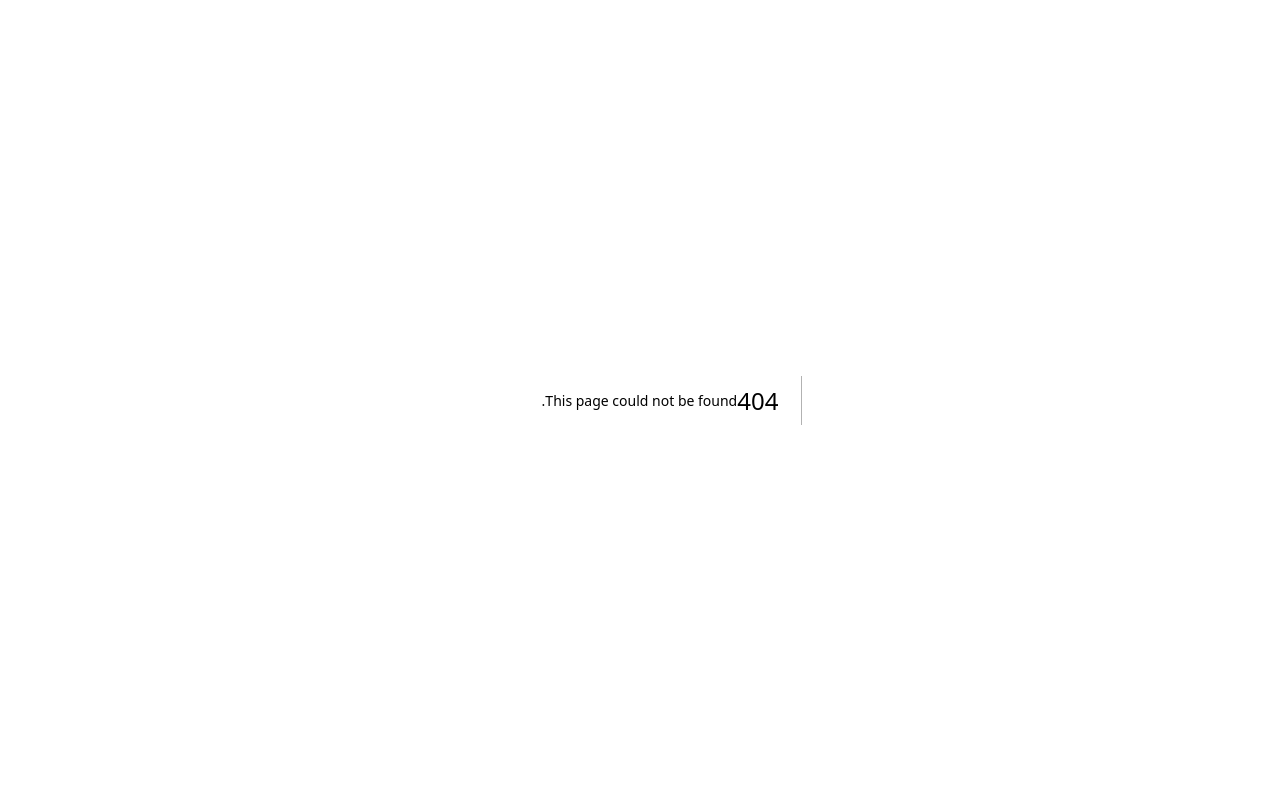
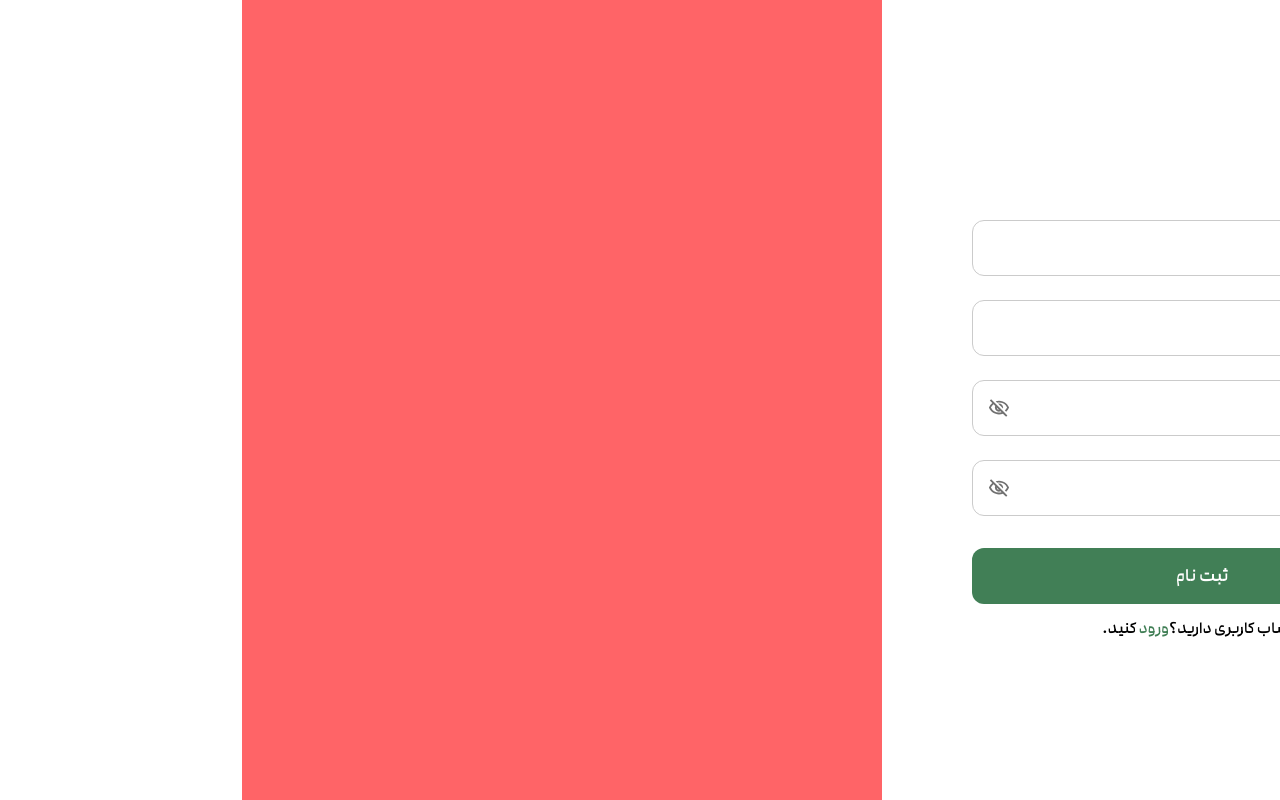
Before and after one commit to alisadeghi192/nextjs-full-stack-ecommerce-giahland, a Next.js app: page /login-register in a window 1280 px wide. Before the commit this address had no page. Built offline with nearby package versions, Linux system fonts and the light colour scheme.

Commit message:
feat(auth): add login/register pages with toggle state and basic styling

```diff
--- /dev/null
+++ b/src/app/(auth)/layout.tsx
@@ -0,0 +1,5 @@
+import { ReactNode } from "react";
+
+export default function AuthLayout({ children }: { children: ReactNode }) {
+  return <>{children}</>;
+}
--- /dev/null
+++ b/src/app/(auth)/login-register/page.tsx
@@ -0,0 +1,126 @@
+"use client";
+import React, { useState } from "react";
+import {
+  MdMailOutline,
+  MdOutlineKey,
+  MdOutlineMobileFriendly,
+  MdOutlineVisibility,
+  MdOutlineVisibilityOff,
+} from "react-icons/md";
+
+type authTypes = "login" | "register";
+
+function page() {
+  const [authType, setAuthType] = useState<authTypes>("register");
+
+  return (
+    <main className="flex h-dvh items-center">
+      {authType === "register" ? (
+        <div className="w-1/2">
+          <div className="mx-auto w-72/100">
+            <h5 className="mb-8 text-xl/7 font-semibold">ثبت نام</h5>
+            <form className="flex flex-col gap-y-6">
+              <div className="border-neutral6 flex h-14 items-center gap-x-2 rounded-xl border px-3.75">
+                <MdOutlineMobileFriendly className="text-neutral9 size-5.5" />
+                <input
+                  className="placeholder:text-neutral9 text-neutral11 flex-1 border-0 outline-0"
+                  placeholder="شماره موبایل"
+                  type="text"
+                  name="phone"
+                />
+              </div>
+              <div className="border-neutral6 flex h-14 items-center gap-x-2 rounded-xl border px-3.75">
+                <MdMailOutline className="text-neutral9 size-5.5" />
+                <input
+                  className="placeholder:text-neutral9 text-neutral11 flex-1 border-0 outline-0"
+                  placeholder="ایمیل"
+                  type="text"
+                  name="email"
+                />
+              </div>
+              <div className="border-neutral6 flex h-14 items-center gap-x-2 rounded-xl border px-3.75">
+                <MdOutlineKey className="text-neutral9 size-5.5" />
+                <input
+                  className="placeholder:text-neutral9 text-neutral11 flex-1 border-0 outline-0"
+                  placeholder="رمز عبور"
+                  type="text"
+                  name="password"
+                />
+                {/* <MdOutlineVisibility className="size-5.5 text-neutral9"/>  */}
+                <MdOutlineVisibilityOff className="text-neutral9 size-5.5" />
+              </div>
+              <div className="border-neutral6 flex h-14 items-center gap-x-2 rounded-xl border px-3.75">
+                <MdOutlineKey className="text-neutral9 size-5.5" />
+                <input
+                  className="placeholder:text-neutral9 text-neutral11 flex-1 border-0 outline-0"
+                  placeholder="تکرار رمز عبور"
+                  type="text"
+                  name="password-confirm"
+                />
+                {/* <MdOutlineVisibility className="size-5.5 text-neutral9"/>  */}
+                <MdOutlineVisibilityOff className="text-neutral9 size-5.5" />
+              </div>
+              <button
+                type="submit"
+                className="bg-primary text-WHITE mt-2 h-14 rounded-xl text-lg"
+              >
+                ثبت نام
+              </button>
+            </form>
+            <p className="mt-3 text-center">
+              حساب کاربری دارید؟
+              <span onClick={()=>setAuthType('login')} className="text-primary cursor-pointer">ورود </span>
+              کنید.
+            </p>
+          </div>
+        </div>
+      ) : (
+        <div className="w-1/2">
+          <div className="mx-auto w-72/100">
+            <h5 className="mb-8 text-xl/7 font-semibold">ورود</h5>
+            <form className="flex flex-col">
+              <div className="border-neutral6 flex h-14 items-center gap-x-2 rounded-xl border px-3.75">
+                <MdOutlineMobileFriendly className="text-neutral9 size-5.5" />
+                <input
+                  className="placeholder:text-neutral9 text-neutral11 flex-1 border-0 outline-0"
+                  placeholder="شماره موبایل"
+                  type="text"
+                  name="phone"
+                />
+              </div>
+
+              <div className="border-neutral6 mt-6 mb-4 flex h-14 items-center gap-x-2 rounded-xl border px-3.75">
+                <MdOutlineKey className="text-neutral9 size-5.5" />
+                <input
+                  className="placeholder:text-neutral9 text-neutral11 flex-1 border-0 outline-0"
+                  placeholder="رمز عبور"
+                  type="text"
+                  name="password"
+                />
+                {/* <MdOutlineVisibility className="size-5.5 text-neutral9"/>  */}
+                <MdOutlineVisibilityOff className="text-neutral9 size-5.5" />
+              </div>
+
+              <p className="text-primary text-sm">بازیابی رمز عبور</p>
+
+              <button
+                type="submit"
+                className="bg-primary text-WHITE mt-8 h-14 rounded-xl text-lg"
+              >
+                ورود
+              </button>
+            </form>
+            <p className="mt-3 text-center">
+              حساب کاربری ندارید؟
+              <span onClick={()=>setAuthType('register')} className="text-primary cursor-pointer"> ثبت نام </span>
+              کنید.
+            </p>
+          </div>
+        </div>
+      )}
+      <div className="h-screen w-1/2 bg-red-400"></div>
+    </main>
+  );
+}
+
+export default page;
--- a/src/app/(public)/page.tsx
+++ b/src/app/(public)/page.tsx
@@ -5,7 +5,6 @@ import ProductSlider from "@@/components/features/products/ProductSlider";
 import BlogSlider from "@@/components/features/blog/BlogSlider";
 import PlantDoctorServices from "@@/components/features/landing/PlantDoctorServices";
 
-// ... داده‌
 const indoorPlants = [
   {
     name: "گیاه طبیعی بابا آدم",
```
